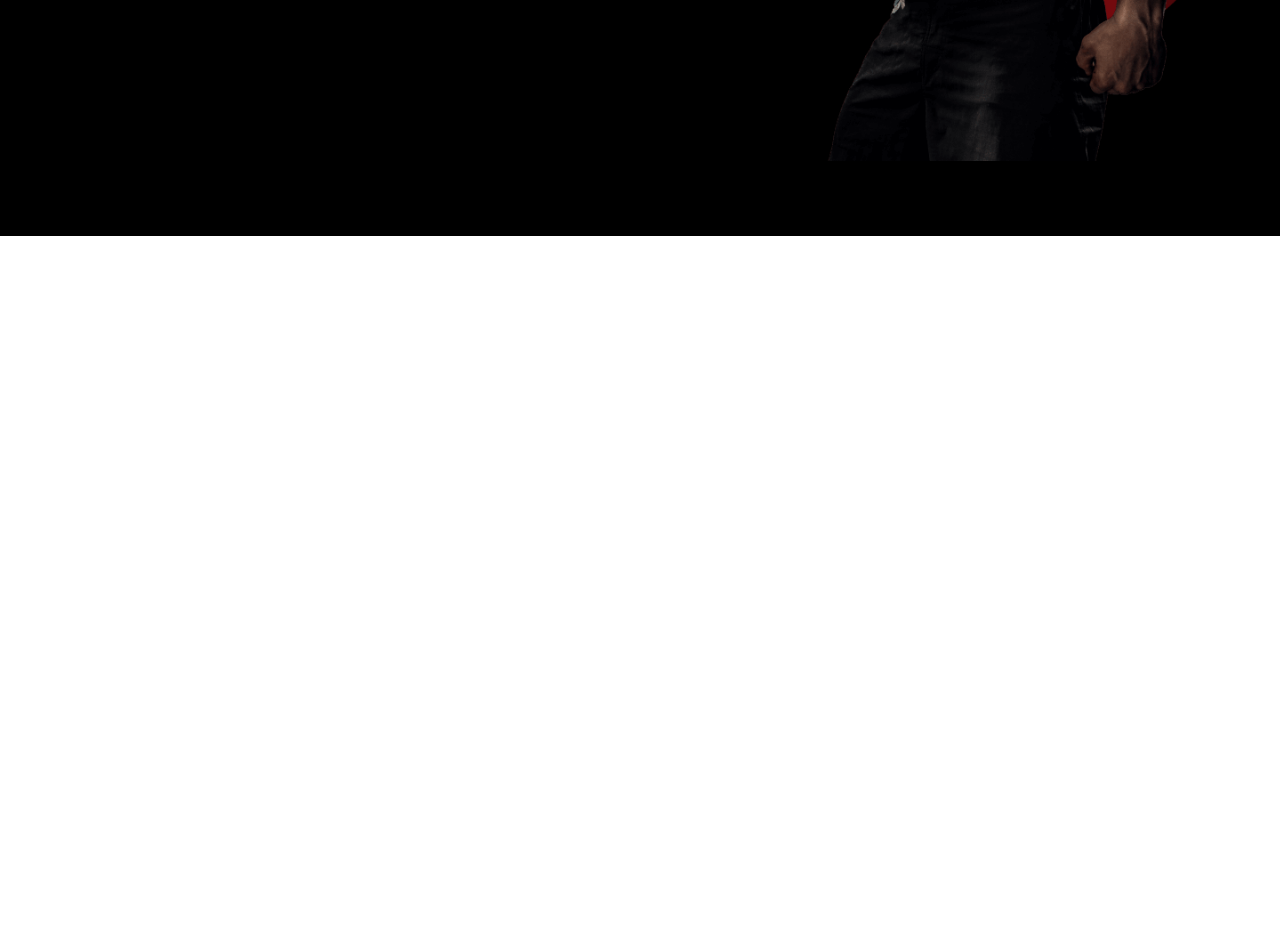
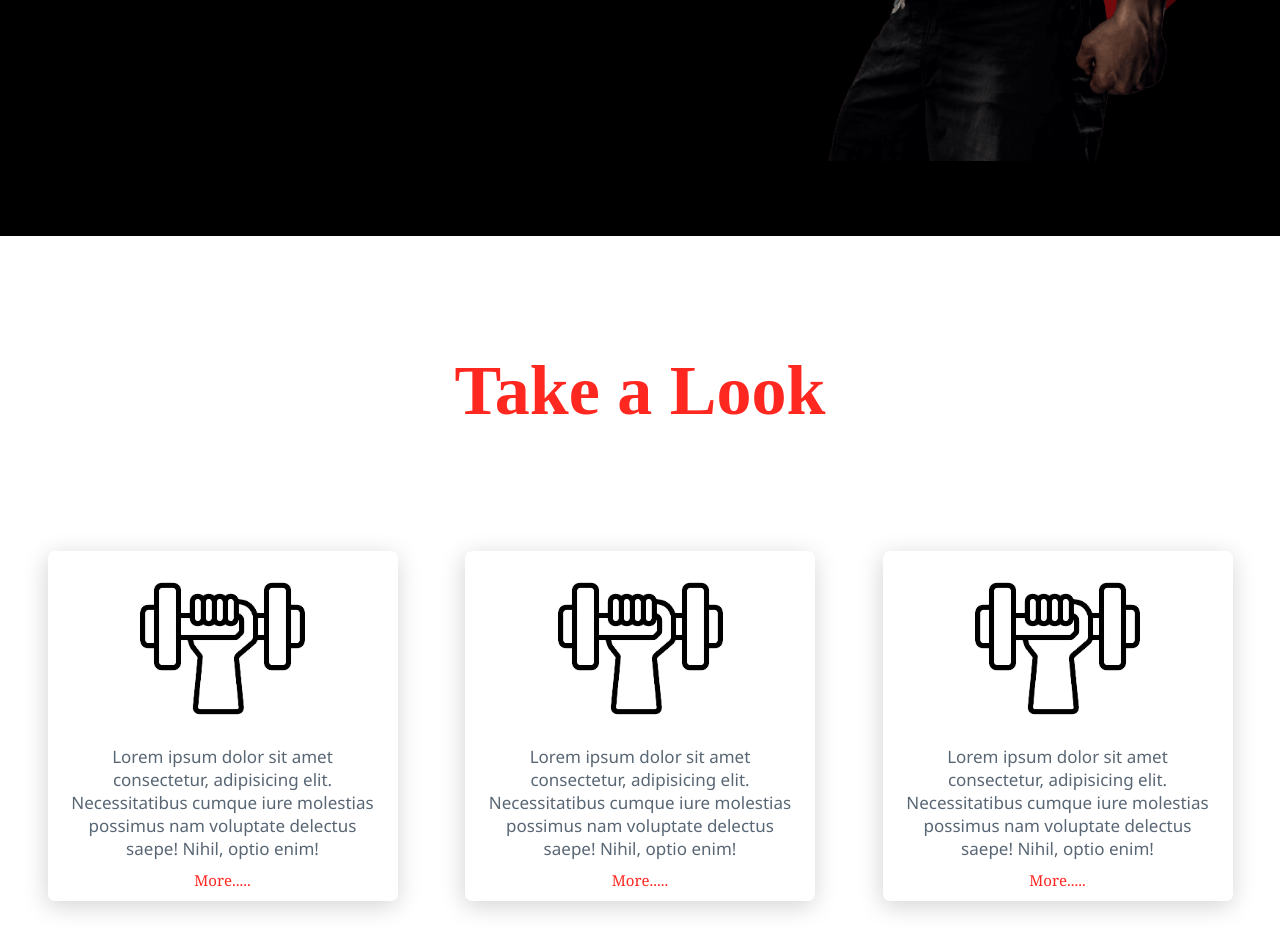
Before and after one commit to Fuad2022/fitness-world, a plain HTML site: page index.html in a window 1280 px wide. Shown: the part 573-1524 px from the top of the page. Before the commit the page ends 809 px from the top, so only its background shows below. Drawn offline with Linux system fonts and the light colour scheme.

Commit message:
take a look section added & Style updated

```diff
--- a/index.html
+++ b/index.html
@@ -46,6 +46,32 @@
             </div>
         </section>
 
+        <section class="take_look">
+            <div class="look_heading">
+                <h1>Take a Look</h1>
+            </div>
+            <div class="card">
+                <div class="card_description">
+                    <img src="./images/package/icon1.png" alt="">
+                    <p>Lorem ipsum dolor sit amet consectetur, adipisicing elit. Necessitatibus cumque iure molestias
+                        possimus nam voluptate delectus saepe! Nihil, optio enim!</p>
+                    <a href="#">More.....</a>
+                </div>
+                <div class="card_description">
+                    <img src="./images/package/icon1.png" alt="">
+                    <p>Lorem ipsum dolor sit amet consectetur, adipisicing elit. Necessitatibus cumque iure molestias
+                        possimus nam voluptate delectus saepe! Nihil, optio enim!</p>
+                    <a href="#">More.....</a>
+                </div>
+                <div class="card_description">
+                    <img src="./images/package/icon1.png" alt="">
+                    <p>Lorem ipsum dolor sit amet consectetur, adipisicing elit. Necessitatibus cumque iure molestias
+                        possimus nam voluptate delectus saepe! Nihil, optio enim!</p>
+                    <a href="#">More.....</a>
+                </div>
+            </div>
+        </section>
+
     </body>
 
 </html>
--- a/style.css
+++ b/style.css
@@ -91,3 +91,54 @@
 .banner img {
   width: 100%;
 }
+.take_look {
+  width: 100%;
+  height: 100vh;
+  display: flex;
+  flex-direction: column;
+  justify-content: center;
+  align-items: center;
+}
+.look_heading {
+  width: 100%;
+  height: fit-content;
+  margin-bottom: 100px;
+  display: flex;
+  align-items: center;
+  justify-content: center;
+}
+.look_heading h1 {
+  font-size: 70px;
+  color: #ff2821;
+}
+.card {
+  width: 100%;
+  display: flex;
+  justify-content: space-evenly;
+}
+.card_description {
+  margin: 20px;
+  padding: 15px 10px;
+  width: 350px;
+  height: 350px;
+  box-shadow: -1px 5px 25px lightgray;
+  border-radius: 7px;
+  text-align: center;
+}
+.card_description img {
+  width: 50%;
+  height: fit-content;
+}
+.card_description p {
+  font-size: 17px;
+  font-family: "Segoe UI", Tahoma, Geneva, Verdana, sans-serif;
+  color: rgb(89, 102, 116);
+  padding: 10px;
+}
+.card_description a {
+  text-decoration: none;
+  font-size: 15px;
+  font-family: Cambria, Cochin, Georgia, Times, "Times New Roman", serif;
+  font-weight: lighter;
+  color: #ff2821;
+}
```
